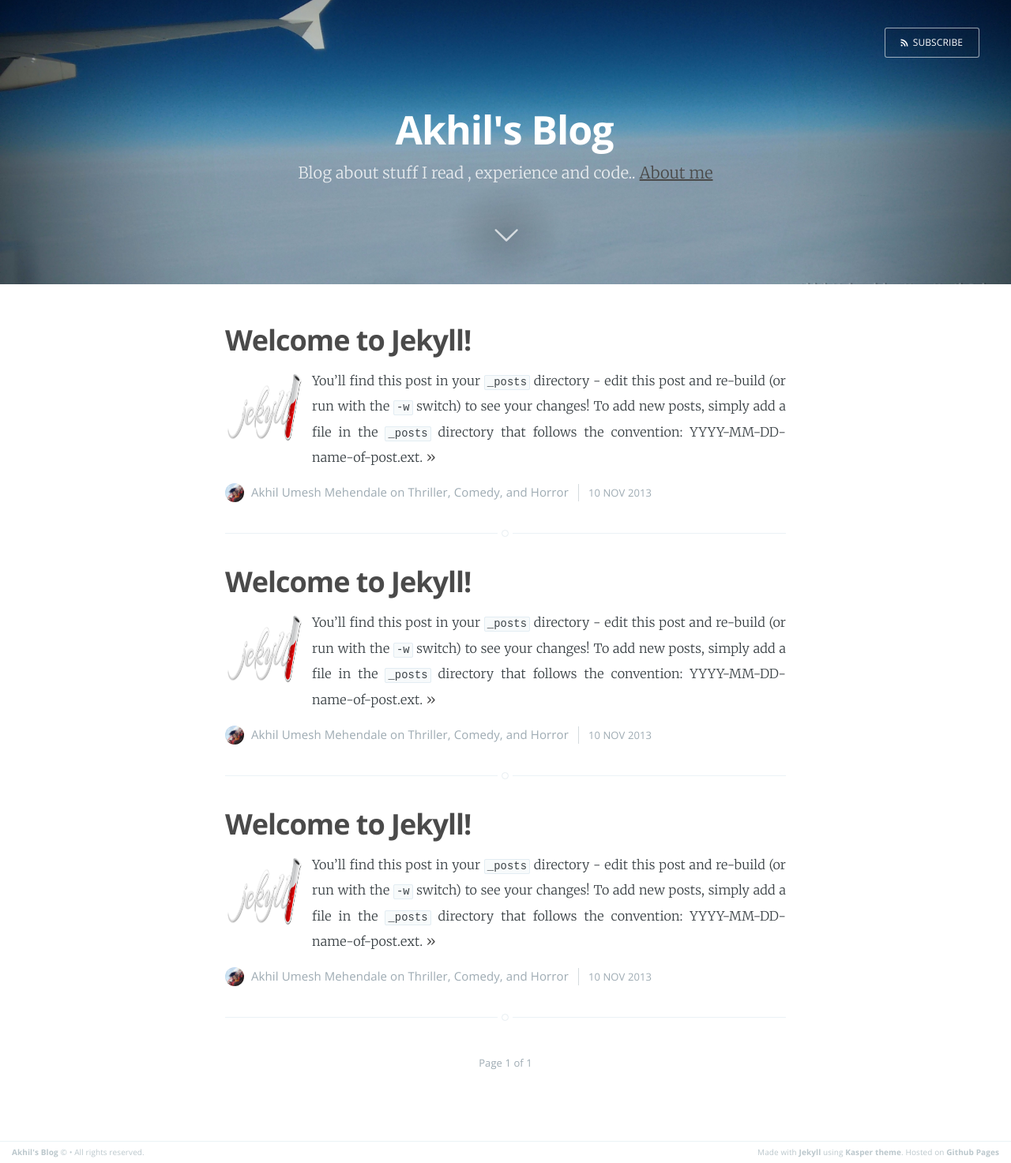
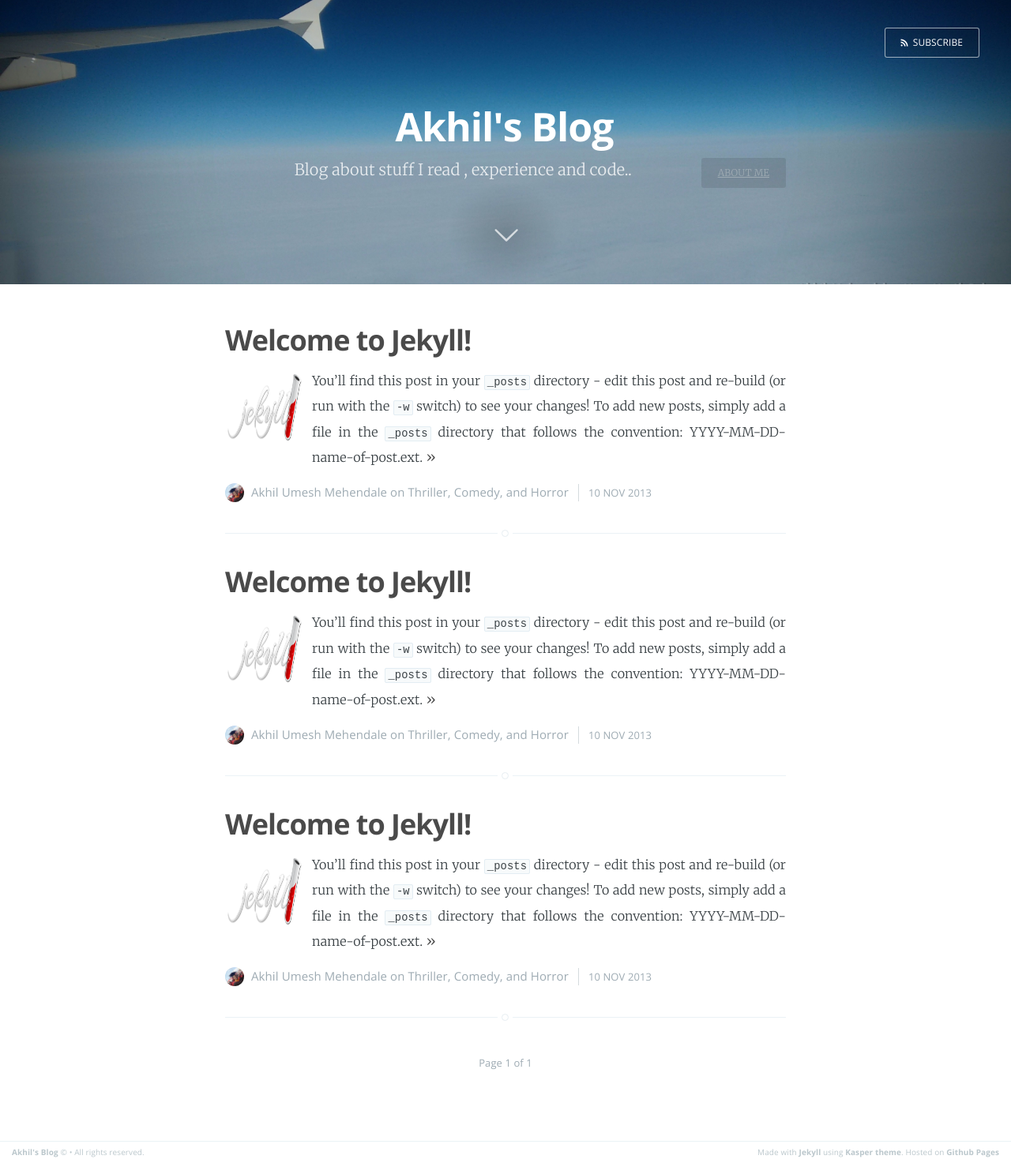
Before and after one commit to akhilum/akhilum.github.io, a Jekyll site: the page built from index.html, in a window 1280 px wide. Shown: the whole page at 79% size. Built offline with Jekyll 4.4.1, drawn with Linux system fonts in a browser that asks for light colours; Markdown is read by kramdown in place of the engine named in the settings; the list of posts is cut into pages by our own code.

Commit message:
Make about me look good

```diff
--- a/index.html
+++ b/index.html
@@ -19,7 +19,7 @@ about: 'about.html'
             <h1 class="page-title">{{ site.name }}</h1>
             <h2 class="page-description">
                 {% if site.description %} {{ site.description }}. {% endif %}
-                {% if page.about %} <a href='{{ site.baseurl }}{{ page.about }}'> About me </a> {% endif %}
+                {% if page.about %} <a class="subscribe-button icon-user" href='{{ site.baseurl }}{{ page.about }}'> About me </a> {% endif %}
             </h2>
         </div>
     </div>
```
